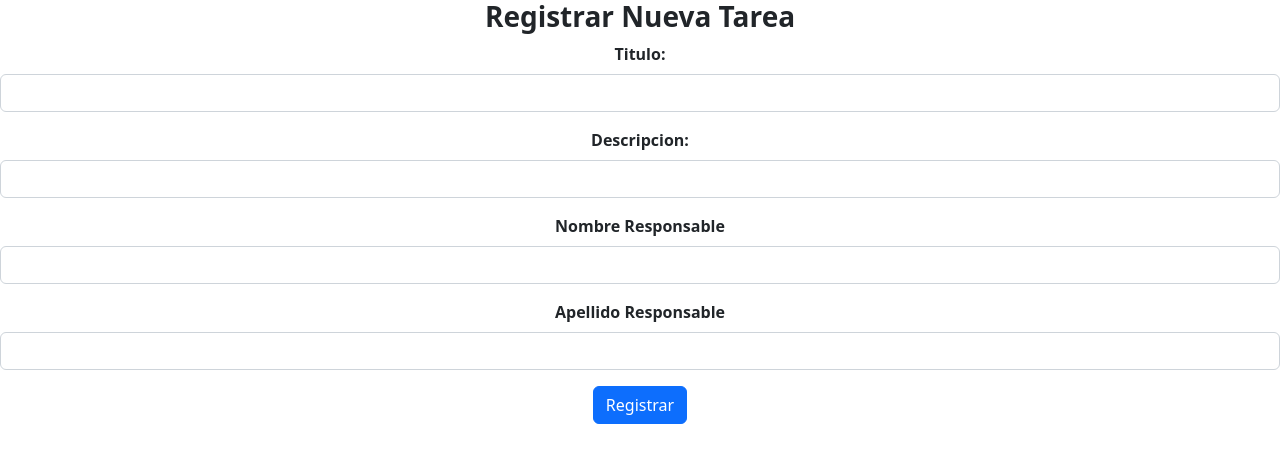
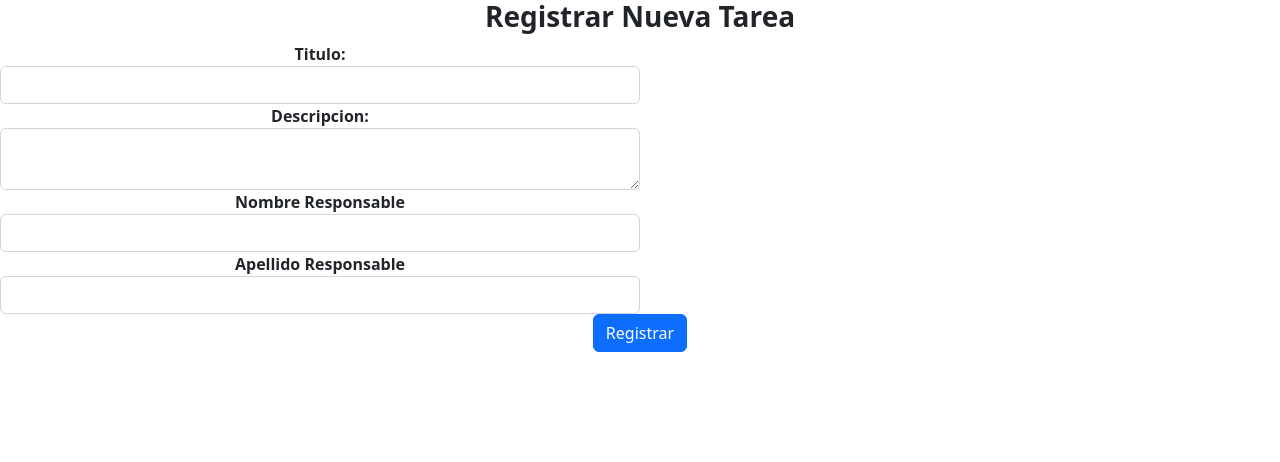
Before and after one commit to stevelazo/tasker, a React (Create React App) app in the folder reactfront/: page /create in a window 1280 px wide. Shown: the top 462 px of the page. Built offline with nearby package versions, Linux system fonts and the light colour scheme.

Commit message:
Actualizacion para creacion de tarea con un modal

```diff
--- a/reactfront/package.json
+++ b/reactfront/package.json
@@ -9,7 +9,9 @@
     "axios": "^0.27.2",
     "bootstrap": "^5.2.0",
     "react": "^18.2.0",
+    "react-bootstrap": "^2.4.0",
     "react-dom": "^18.2.0",
+    "react-modal": "^3.15.1",
     "react-router-dom": "^6.3.0",
     "react-scripts": "5.0.1",
     "web-vitals": "^2.1.4"
--- a/reactfront/src/components/CreateTask.js
+++ b/reactfront/src/components/CreateTask.js
@@ -1,6 +1,8 @@
 import React, {useState}   from 'react'
 import axios from 'axios'
 import { useNavigate } from 'react-router-dom'
+
+const endpoint = 'http://localhost:8000/api' ////Ruta de conexion con Laravel////
 
 const CreateTask = () => {
 
@@ -16,31 +18,49 @@ const CreateTask = () => {
         console.log(description)
         console.log(name_response)
         console.log(last_name_response)
-        axios.post('http://localhost:8000/api/task',{title:title,description:description,name_response:name_response,last_name_response:last_name_response})
+        axios.post(`${endpoint}/task/`,{
+            title:title,
+            description:description,
+            name_response:name_response,
+            last_name_response:last_name_response})
         navigate('/')
     }
 
   return (
-    <div>
+    <div class="tab-content">
         <h3><b>Registrar Nueva Tarea</b></h3>
-        <form onSubmit={store}>
-            <div className='mb-3'>
-                <label className='form-label'><b>Titulo: </b></label>
-                <input value={title} onChange={(e)=>setTitle(e.target.value)} type='text' className='form-control'/>
+        <form  onSubmit={store}>
+            <div class="col-md-12 col-sm-12 col-xs-12">
+                <div class="col-md-6 col-sm-6 col-xs-6">
+                    <div class="form-group">
+                        <label class="control-label"><b>Titulo: </b></label>
+                        <input value={title} onChange={(e)=>setTitle(e.target.value)} type='text' className='form-control' required="true"/>
+                    </div>
+                </div>
+                <div class="col-md-6 col-sm-6 col-xs-6">
+                    <div class="form-group">
+                        <label class="control-label"><b>Descripcion: </b></label>
+                        <textarea value={description} onChange={(e)=>setDescription(e.target.value)} type='text' className='form-control' required="true"/>
+
+                    </div>
+                </div>
+                <div class="col-md-6 col-sm-6 col-xs-6">
+                    <div class="form-group">
+                        <label class="control-label"><b>Nombre Responsable</b></label>
+                        <input value={name_response} onChange={(e)=>setNameResponse(e.target.value)} type='text' className='form-control' required="true"/>
+                    </div>
+                </div>
+                <div class="col-md-6 col-sm-6 col-xs-6">
+                    <div class="form-group">
+                        <label class="control-label"><b>Apellido Responsable</b></label>
+                        <input value={last_name_response} onChange={(e)=>setLastNameResponse(e.target.value)} type='text' className='form-control' required="true"/>
+                    </div>
+                </div>
+
+                <button type='submit' className='btn btn-primary'>Registrar</button>
             </div>
-            <div className='mb-3'>
-                <label className='form-label'><b>Descripcion: </b></label>
-                <input value={description} onChange={(e)=>setDescription(e.target.value)} type='text' className='form-control'/>
-            </div>
-            <div className='mb-3'>
-                <label className='form-label'><b>Nombre Responsable</b></label>
-                <input value={name_response} onChange={(e)=>setNameResponse(e.target.value)} type='text' className='form-control'/>
-            </div>
-            <div className='mb-3'>
-                <label className='form-label'><b>Apellido Responsable</b></label>
-                <input value={last_name_response} onChange={(e)=>setLastNameResponse(e.target.value)} type='text' className='form-control'/>
-            </div>
-            <button type='submit' className='btn btn-primary'>Registrar</button>
+
+
         </form>
 
     </div>
--- a/reactfront/src/components/ShowTask.js
+++ b/reactfront/src/components/ShowTask.js
@@ -1,11 +1,38 @@
 import React, {useEffect,useState} from 'react'
 import axios from 'axios'
 import {Link} from 'react-router-dom'
+import { useNavigate } from 'react-router-dom'
+import Button from 'react-bootstrap/Button';
+import Modal from 'react-bootstrap/Modal';
 
 const endpoint = 'http://localhost:8000/api' ////Ruta de conexion con Laravel////
 
+
 const ShowTask = () => {
     const [tasks, setTasks] = useState([])
+    const [show, setShow] = useState(false);
+    const handleClose = () => setShow(false);
+    const handleShow = () => setShow(true);
+
+    const [title, setTitle] = useState('')
+    const [description, setDescription] = useState('')
+    const [name_response, setNameResponse] = useState('')
+    const [last_name_response, setLastNameResponse] = useState('')
+    const navigate = useNavigate()
+
+    const store = async () =>{
+        //e.prevenDefault()
+        console.log(title)
+        console.log(description)
+        console.log(name_response)
+        console.log(last_name_response)
+        await axios.post(`${endpoint}/task/`,{
+            title:title,
+            description:description,
+            name_response:name_response,
+            last_name_response:last_name_response})
+        navigate('/')
+    }
 
     useEffect (()=>{
         getAllTask()
@@ -25,11 +52,15 @@ const ShowTask = () => {
     }
 
     return (
-        <div>
-            <div className='d-grid gap-2'>
-                <h3>Listado de Tareas</h3>
-                <Link to="/create" className='btn btn-success bt-lg mt-2 mb-2 text-white'>Crear</Link>
+        <div class="tab-content">
+            <div class="container-fluid spark-screen">
+                <div class="box box-solid">
+                    <div class="box-header">
+                        <h3> <b>Gestor de Tareas</b></h3>
+                        <Link to="/create" className='btn btn-success bt-lg mt-2 mb-2 text-white'>Registrar Nueva Tarea</Link>
+                            <button onClick={handleShow} class="btn btn-primary btn-xs "> Agregar</button>
                         </div>
+                    <div class="box-body">
                         <table className='table table-striped'>
                             <thead className='bg-primary text-white'>
                                 <th><b>Titulo</b></th>
@@ -53,6 +84,58 @@ const ShowTask = () => {
                             </tbody>
                         </table>
                     </div>
+                </div>
+            </div>
+
+            <Modal show={show} onHide={handleClose}>
+                <Modal.Header closeButton>
+                    <Modal.Title><h3><b>Registrar Nueva Tarea</b></h3></Modal.Title>
+                </Modal.Header>
+                <Modal.Body>
+                    <form>
+                        <div class="col-md-12 col-sm-12 col-xs-12">
+                            <div class="col-md-12 col-sm-12 col-xs-12">
+                                <div class="form-group">
+                                    <label class="control-label"><b>Titulo: </b></label>
+                                    <input value={title} onChange={(e)=>setTitle(e.target.value)} type='text' className='form-control'/>
+                                </div>
+                            </div>
+                            <div class="col-md-12 col-sm-12 col-xs-12">
+                                <div class="form-group">
+                                    <label class="control-label"><b>Descripcion: </b></label>
+                                    <textarea value={description} onChange={(e)=>setDescription(e.target.value)} type='text' className='form-control'/>
+
+                                </div>
+                            </div>
+                            <div class="col-md-12 col-sm-12 col-xs-12">
+                                <div class="form-group">
+                                    <label class="control-label"><b>Nombre Responsable</b></label>
+                                    <input value={name_response} onChange={(e)=>setNameResponse(e.target.value)} type='text' className='form-control'/>
+                                </div>
+                            </div>
+                            <div class="col-md-12 col-sm-12 col-xs-12">
+                                <div class="form-group">
+                                    <label class="control-label"><b>Apellido Responsable</b></label>
+                                    <input value={last_name_response} onChange={(e)=>setLastNameResponse(e.target.value)} type='text' className='form-control'/>
+                                </div>
+                            </div>
+                        </div>
+                    </form>
+                </Modal.Body>
+                <Modal.Footer>
+                    <Button variant="secondary" onClick={handleClose}>
+                        Close
+                    </Button>
+                    <Button variant="primary" onClick={store}>Registrar</Button>
+
+
+                </Modal.Footer>
+            </Modal>
+
+        </div>
+
+
+
     )
 }
 
```
Also changed, not shown: 1 other file (tests, documents, lock files or other folders). Lines whose indentation alone changed are shown as unchanged.
